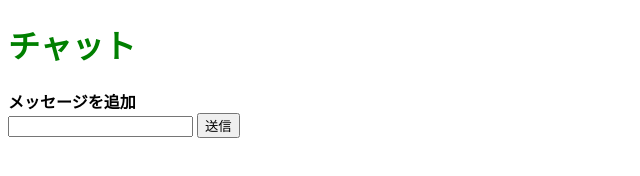
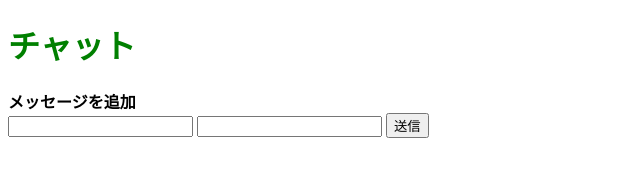
Before and after one commit to 10chite/chat-app, a website: page template.html in a window 1280 px wide. Shown: the whole page, without its empty margins (0-640 px from the left). Drawn offline with Linux system fonts and the light colour scheme.

Commit message:
枠を追加

```diff
--- a/template.html
+++ b/template.html
@@ -13,6 +13,7 @@
     <b>メッセージを追加</b>
     <form action="/send" method="post">
       <input id="message-input" type="text" name="message" />
+      <input id="message-input" type="text" name="message" />
       <button type="submit">送信</button>
     </form>
     <script src="/script.js"></script>
```
